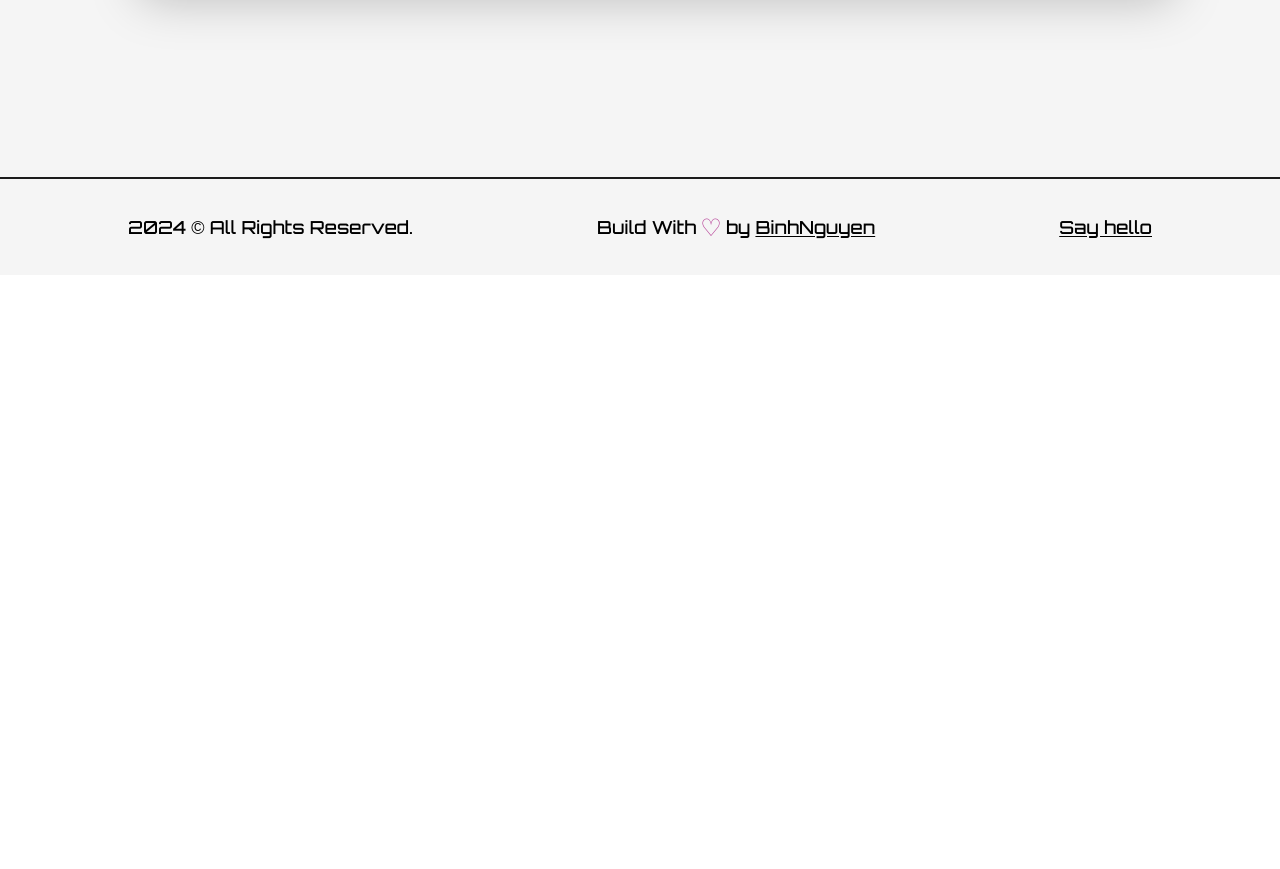
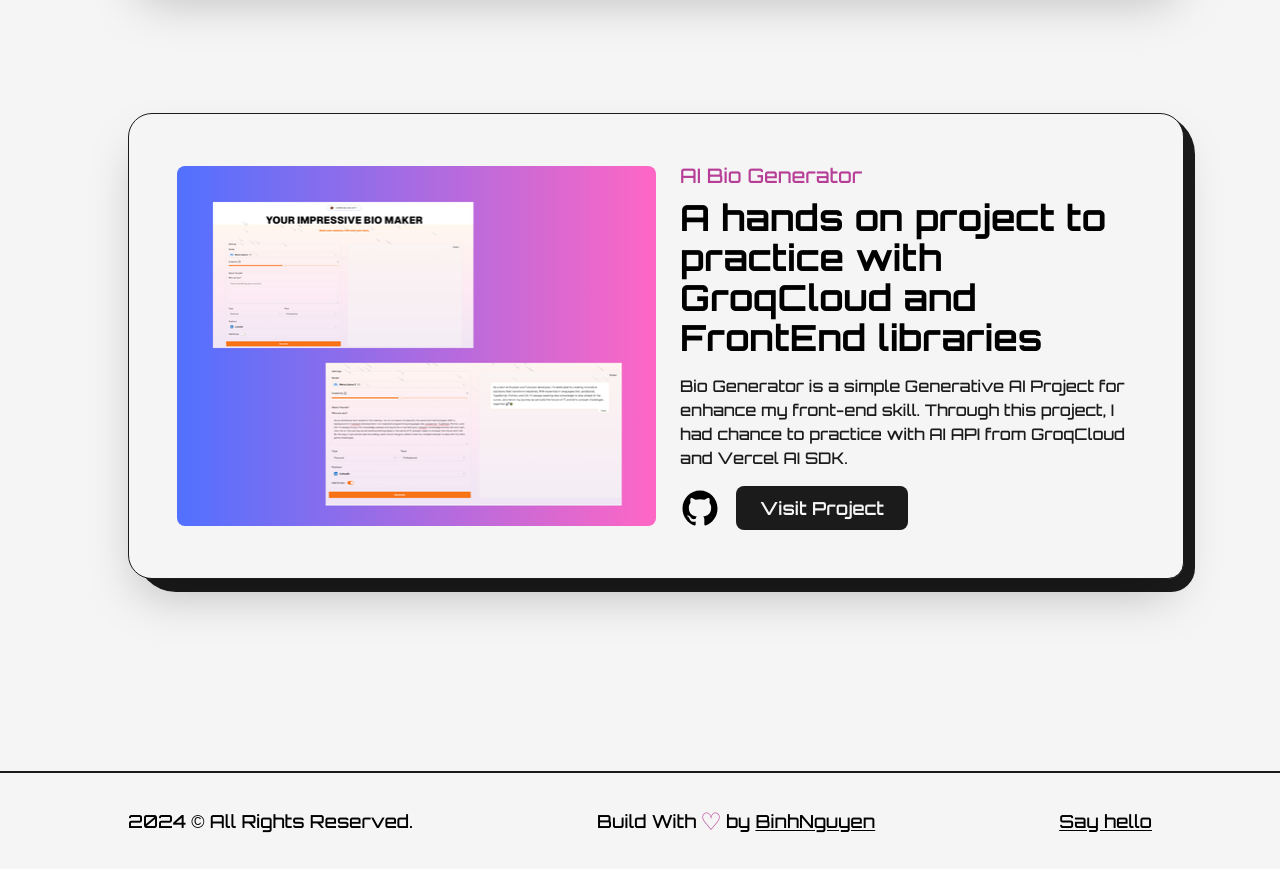
Before and after one commit to tripplen23/portfolio-2024, a Next.js app: page /project in a window 1280 px wide. Shown: the part 3354-4223 px from the top of the page. Before the commit the page ends 3629 px from the top, so only its background shows below. Built offline with nearby package versions, Linux system fonts and the light colour scheme.

Commit message:
update project

```diff
--- a/src/pages/project.js
+++ b/src/pages/project.js
@@ -15,6 +15,7 @@
 import portfolio2022 from "@/images/projects/portfolio2022.png";
 import portfolio2024 from "@/images/projects/portfolio2024.png";
 import azeventmanagement from "@/images/projects/azeventmanagement.png";
+import bioGenerator from "@/images/projects/bio_generator.png";
 
 // Backend Ecommerce
 const linkProject1 = "https://sync-ecommerce.azurewebsites.net/index.html";
@@ -43,6 +44,10 @@
 // Az Event Management 2024
 const linkProject7 = "https://github.com/tripplen23/az-eventmanagement";
 const githubProject7 = "https://github.com/tripplen23/az-eventmanagement";
+
+// Bio Generator 2024
+const linkProject8 = "https://bio-generator-wine.vercel.app/";
+const githubProject8 = "https://github.com/tripplen23/bio-generator";
 
 const FramerImage = motion(Image);
 
@@ -229,6 +234,16 @@
                 github={githubProject7}
               />
             </div>
+            <div className="col-span-12">
+              <FeaturedProject
+                type="AI Bio Generator"
+                title="A hands on project to practice with GroqCloud and FrontEnd libraries"
+                summary="Bio Generator is a simple Generative AI Project for enhance my front-end skill. Through this project, I had chance to practice with AI API from GroqCloud and Vercel AI SDK."
+                img={bioGenerator}
+                link={linkProject8}
+                github={githubProject8}
+              />
+            </div>
           </div>
           <GoToTopComponent />
         </Layout>
```
Also changed, not shown: src/images/projects/bio_generator.png (added).
